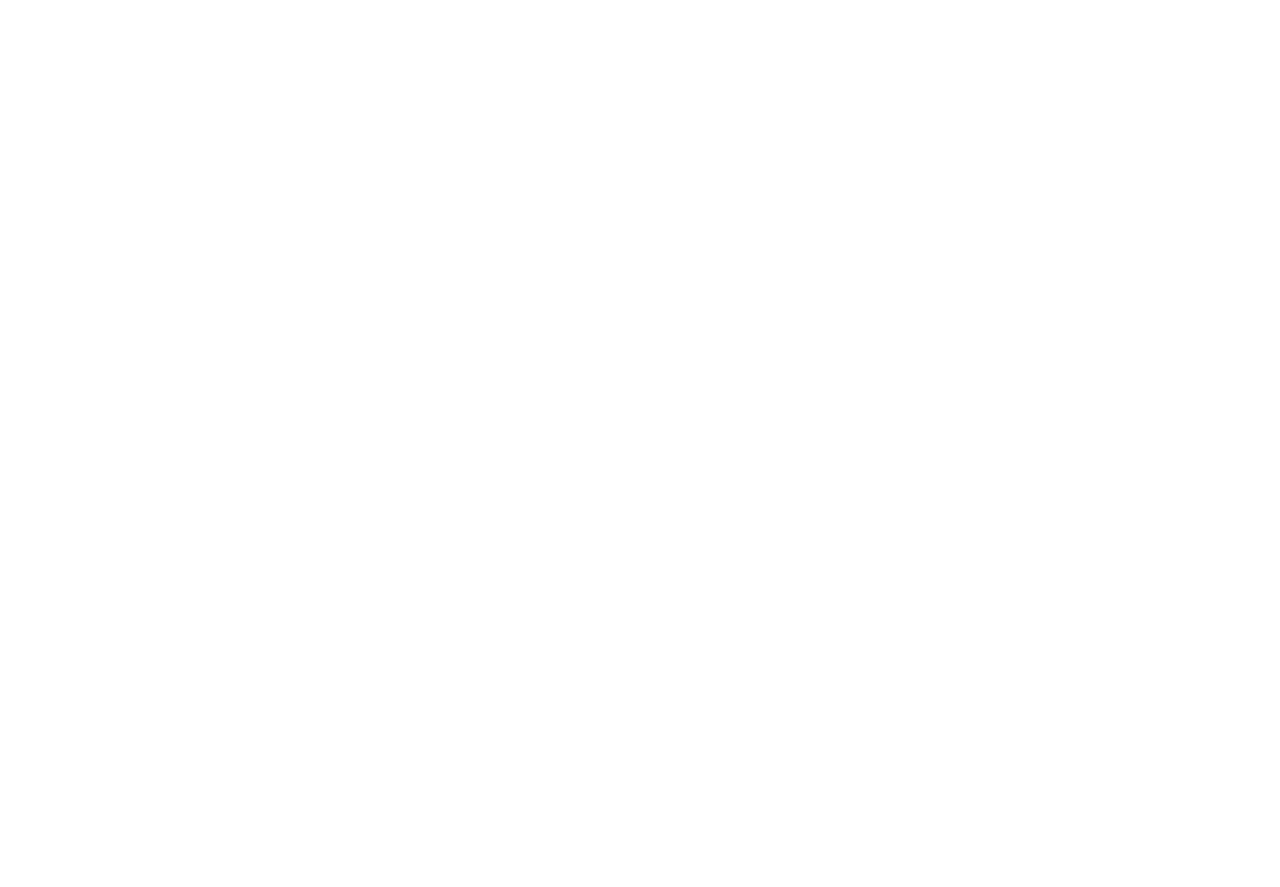
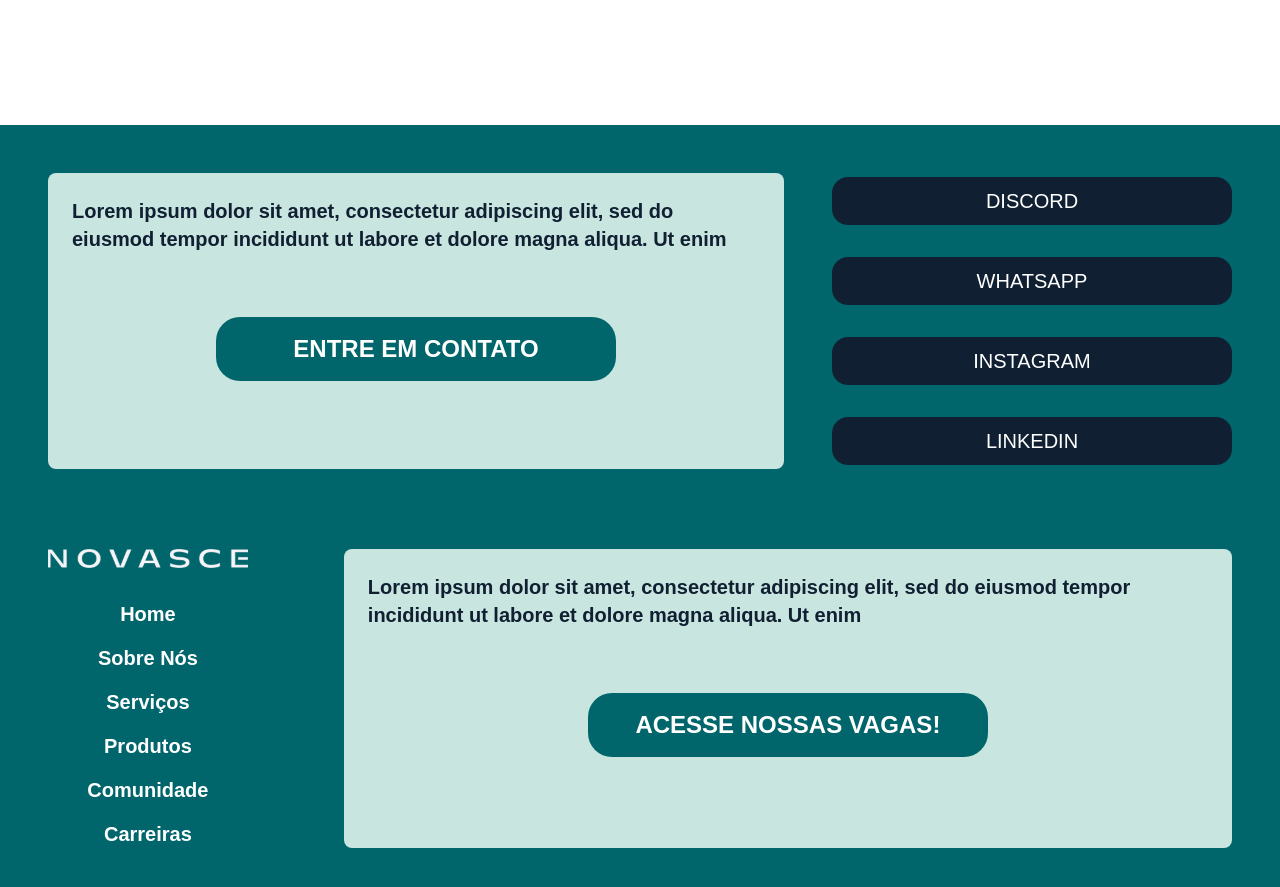
Before and after one commit to DevGustavoGantois/novasce_webiste_v2.0, a Next.js app: page / in a window 1280 px wide. Shown: the part 6940-7827 px from the top of the page. Built offline with nearby package versions, Linux system fonts and the light colour scheme.

Commit message:
style:Adjusting AOS Animation for s-insights s-contact carouselSlideProduct

```diff
--- a/src/app/s-contact.tsx
+++ b/src/app/s-contact.tsx
@@ -4,7 +4,7 @@
 
 export function HomeContact() {
   return (
-    <section className="p-6 lg:p-12 bg-petroleum_green mt-12 lg:mt-32" id="Contato" data-aos="zoom-in">
+    <section className="p-6 lg:p-12 bg-petroleum_green mt-12 lg:mt-32" id="Contato">
       <div className="max-w-[1440px] mx-auto p-6 lg:p-0">
         <div className="flex flex-col justify-center gap-12">
           <div className="flex flex-col gap-20">
--- a/src/app/s-insights.tsx
+++ b/src/app/s-insights.tsx
@@ -26,7 +26,7 @@
           </div>
         </div>
 
-        <div className="p-6 md:p-8 lg:p-12 bg-bg-card-api bg-cover bg-center text-white rounded-lg w-full h-[250px] lg:h-[520px] relative" data-aos="fade-up" data-aos-delay="200">
+        <div className="p-6 md:p-8 lg:p-12 bg-bg-card-api bg-cover bg-center text-white rounded-lg w-full h-[250px] lg:h-[520px] relative" data-aos="fade-up">
           <div className="absolute bottom-0 left-0 right-0 bg-white/20 backdrop-blur-lg p-4 rounded-b-lg">
             <Button variant="novasce_secondary">02/10/2024</Button>
             <p className="lg:text-start font-light mt-4 text-left flex-1">
@@ -35,7 +35,7 @@
           </div>
         </div>
 
-        <div className="p-6 md:p-8 lg:p-12 bg-bg-card-api bg-cover bg-center text-white rounded-lg w-full h-[250px] lg:h-[520px] relative" data-aos="fade-up" data-aos-delay="300">
+        <div className="p-6 md:p-8 lg:p-12 bg-bg-card-api bg-cover bg-center text-white rounded-lg w-full h-[250px] lg:h-[520px] relative" data-aos="fade-up">
           <div className="absolute bottom-0 left-0 right-0 bg-white/20 backdrop-blur-lg p-4 rounded-b-lg">
             <Button variant="novasce_secondary">02/10/2024</Button>
             <p className="lg:text-start font-light mt-4 text-left flex-1">
--- a/src/components/global/carousel/carousel-slide-products.tsx
+++ b/src/components/global/carousel/carousel-slide-products.tsx
@@ -2,7 +2,7 @@
 
 export function CarouselSlideProducts() {
   return (
-    <div className="flex w-full h-full overflow-hidden p-6 lg:p-12 bg-[#c9e5df]" data-aos="flip-down" data-aos-offset="50">
+    <div className="flex w-full h-full overflow-hidden p-6 lg:p-12 bg-[#c9e5df]">
       <div className="animate-slideCarousel flex gap-32 whitespace-nowrap p-4">
         <Image
           src="/NovasceLogo.svg"
```
